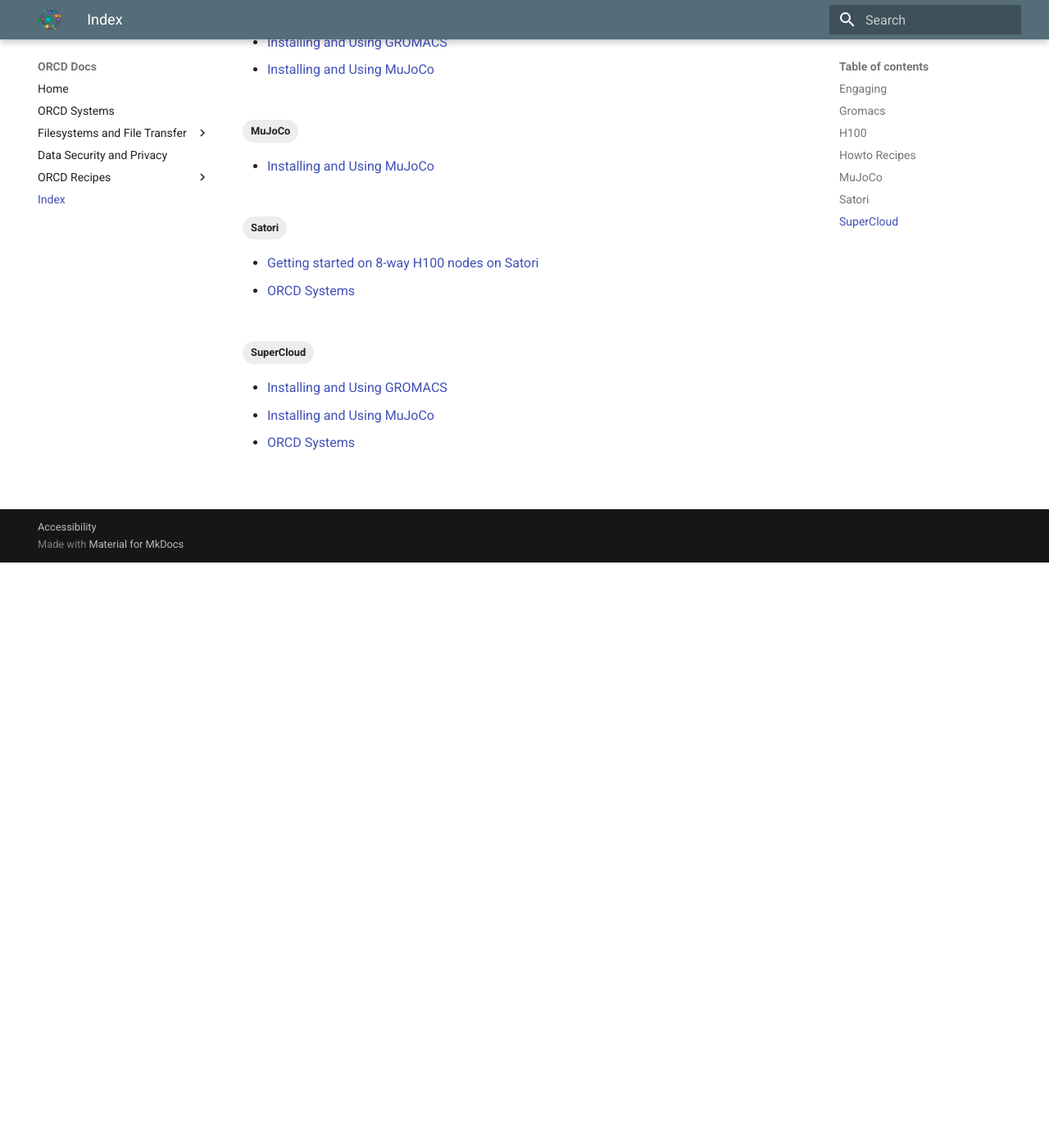
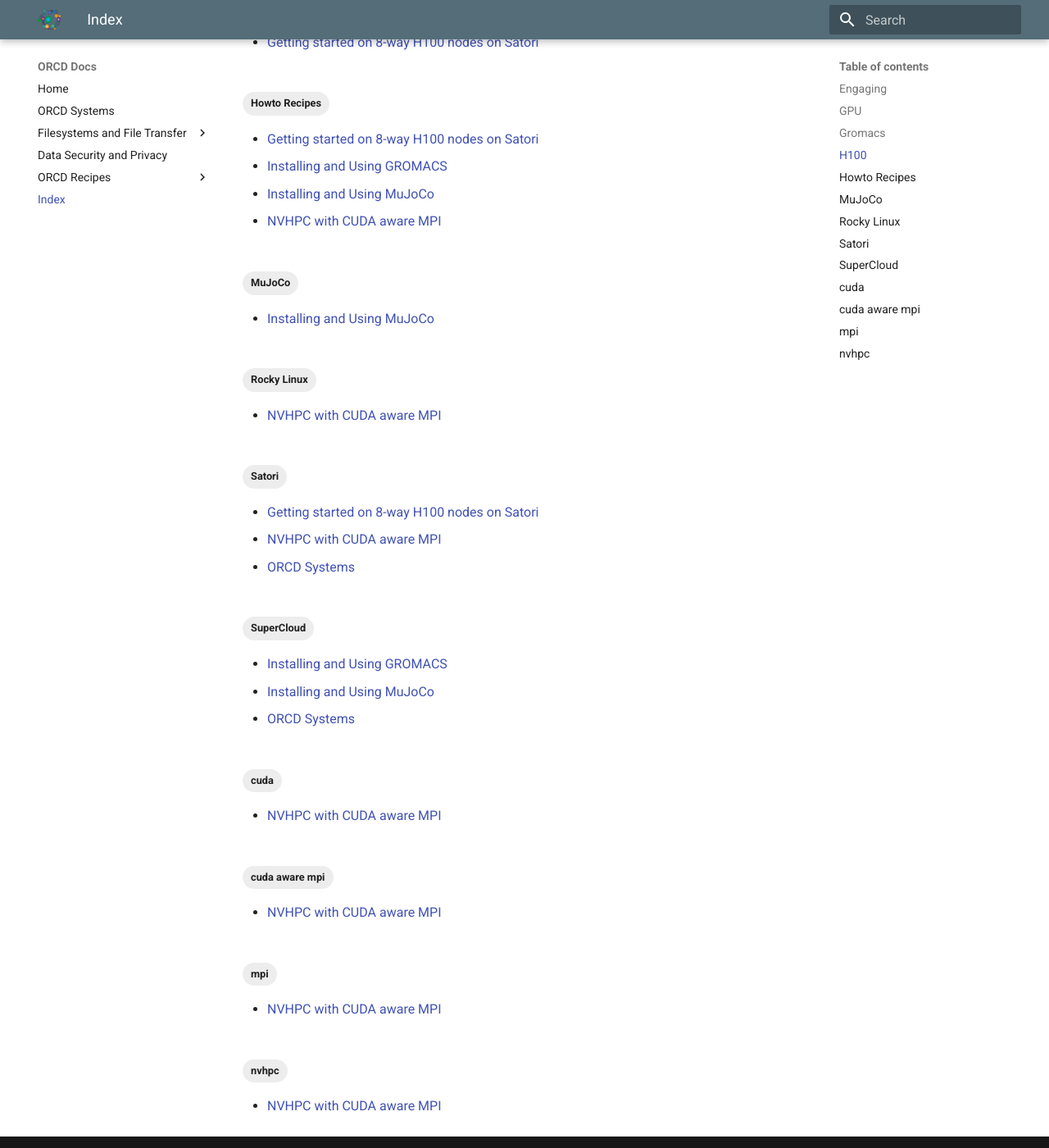
Before and after one commit to mit-orcd/orcd-docs-edit, an MkDocs documentation site: the page built from docs/tags.md, in a window 1280 px wide and 1400 px high, scrolled down 714 px. Shown: the whole window at 82% size. Built offline with MkDocs 1.6.1 and Material for MkDocs 9.7.7, drawn with Linux system fonts in a browser that asks for light colours; some of the changed lines change nothing that is shown; some of the changed text lies outside the part shown.

Commit message:
nvhpc example (#18)
* Some new text

* Small formatting test

* Small text tweaks

* More words

* Trying some more structure

* Standard formatting

* Add some C

* Compile step

* Add compile

* Add expected output

* Full script added

* Try target=_blank

* Looks nicer (still needs attr_list)

* Try attr_list extension option

* Trying

* Get rid of cat in first test.c

* Add to index

* Testing callout for prerequisites

* Adding navigation short title example

* Formatting prereq

* Add GPU and Rocky Linux tags

* Works on satori too

* Link opens new tab using plugin

---------

Co-authored-by: Christopher <christophernhill@gmail.com>

````diff
--- /dev/null
+++ b/docs/recipes/nvhpc-a100-with-cuda-and-mpi-example.md
@@ -0,0 +1,267 @@
+---
+tags:
+ - Engaging
+ - Satori
+ - Howto Recipes
+ - nvhpc
+ - mpi
+ - cuda
+ - cuda aware mpi
+ - GPU
+ - Rocky Linux
+---
+
+# Example of a minimal program using the nvhpc stack with CUDA aware MPI
+
+## About NVHPC
+
+NVHPC is an integrated collection of software tools and libraries distributed by NVidia. An overview document describing nvhpc
+can be found [here](https://developer.nvidia.com/hpc-sdk).
+The aim of the nvhpc team is to provide up to date, preconfigured suites of compilers, libraries and tools that are
+specifically optimized for NVidia GPU hardware. It supports single and multi-GPU execution.
+
+## Basic Usage Example
+
+This example shows steps for using NVHPC to run a simple test MPI program, written in C, that communicates between two GPUs.
+The detailed steps, that can be executed in an interactive Slurm session, are explained
+below.  A complete Slurm job example is shown at the end.
+
+!!! note "Prerequisites"
+
+    This example assumes you have access to a Slurm partition with GPU resources and are working with a Rocky Linux environment.
+
+#### 1. Activate the relevant NVHPC module
+
+The NVHPC environment is installed as a module and can be made visible in a session using the command
+
+```bash
+module load nvhpc/2023_233/nvhpc/23.3
+```
+
+this will add a specific version of the nvhpc software (version 23.3 released in 2023) to a shell or batch script. The
+software added includes compilers for C, C++ and Fortran; base GPU optimized numerical libraries for linear algebra, Fourier
+transforms and others; GPU optimized communication libraries supporting MPI, SHMEM and NCCL APIs.
+
+An environment variable, `NVHPC_ROOT`, is also set. This can be used in scripts to reference the locations of libraries
+when needed.
+
+#### 2. Set paths needed for compile step
+
+Here we use the module environment variable, `NVHPC_ROOT`, to set environment variables
+that have paths needed for compilation and linking of code.
+
+```bash
+culibdir=$NVHPC_ROOT/cuda/lib64
+cuincdir=$NVHPC_ROOT/cuda/include
+```
+
+#### 3. Create a C program for that excutes some simple multi-node, multi-GPU test code.
+
+The next step is to create a file holding C code that uses MPI to send information between two GPUs
+running in different processes. Paste the C code below into a file called `test.c`.
+
+```c title="test.c"
+#include <stdio.h>
+#include <stdlib.h>
+#include <mpi.h>
+#include <cuda_runtime.h>
+int main(int argc, char *argv[])
+{
+  int myrank, mpi_nranks;
+  int LBUF=1000000;
+  float *sBuf_h, *rBuf_h;
+  float *sBuf_d, *rBuf_d;
+  int bSize;
+  int i;
+
+  MPI_Init(&argc, &argv);
+  MPI_Comm_rank(MPI_COMM_WORLD, &myrank);                  // my MPI rank
+  MPI_Comm_size(MPI_COMM_WORLD, &mpi_nranks);
+
+  if ( mpi_nranks != 2 ) { printf("Program requires exactly 2 ranks\n");exit(-1); }
+
+  int deviceCount;
+  cudaGetDeviceCount(&deviceCount);               // How many GPUs?
+  printf("Number of GPUs found = %d\n",deviceCount);
+  int device_id = myrank % deviceCount;
+  cudaSetDevice(device_id);                       // Map MPI-process to a GPU
+  printf("Assigned GPU %d to MPI rank %d of %d.\n",device_id, myrank, mpi_nranks);
+
+  // Allocate buffers on each host and device
+  bSize = sizeof(float)*LBUF;
+  sBuf_h = malloc(bSize);
+  rBuf_h = malloc(bSize);
+  for (i=0;i<LBUF;++i){
+    sBuf_h[i]=(float)myrank;
+    rBuf_h[i]=-1.;
+  }
+  if ( myrank == 0 ) {
+   printf("rBuf_h[0] = %f\n",rBuf_h[0]);
+  }
+
+  cudaMalloc((void **)&sBuf_d,bSize);
+  cudaMalloc((void **)&rBuf_d,bSize);
+
+  cudaMemcpy(sBuf_d,sBuf_h,bSize,cudaMemcpyHostToDevice);
+
+  if ( myrank == 0 ) {
+   MPI_Recv(rBuf_d,LBUF,MPI_REAL,1,0,MPI_COMM_WORLD,MPI_STATUS_IGNORE);
+  }
+  else if ( myrank == 1 ) {
+   MPI_Send(sBuf_d,LBUF,MPI_REAL,0,0,MPI_COMM_WORLD);
+  }
+  else
+  {
+   printf("Unexpected myrank value %d\n",myrank);
+   exit(-1);
+  }
+
+  cudaMemcpy(rBuf_h,rBuf_d,bSize,cudaMemcpyDeviceToHost);
+  if ( myrank == 0 ) {
+   printf("rBuf_h[0] = %f\n",rBuf_h[0]);
+  }
+
+  MPI_Barrier(MPI_COMM_WORLD);
+  MPI_Finalize();
+}
+```
+
+#### 4. Compile program
+
+Here we use nvhpc MPI wrapper to compile. The two environment variables we set earlier (`cuincdir` and `culibdir`) are used to
+let the compile step know where to find the relevant CUDA header and library files. The CUDA runtime library (`cudart`) is added
+as a location for finding CUDA functions the code utilizes.
+
+
+```bash
+mpicc test.c -I${cuincdir} -L${culibdir} -lcudart
+```
+
+#### 5. Execute program
+
+Once code has been compiled the `mpiexec` command that is part of the `nvhpc` module can be used to run the test program.
+The `nvhpc` module defaults to using its builtin version of OpneMPI. The OpenMPI option `btl_openib_warn_no_device_params_found`
+is passed into the OpenMPI runtime library. This option supresses a warning that OpenMPI can generate when it encounters
+a network device card that is not present in a built-in list that OpenMPI has historically included.
+
+```bash
+mpiexec --mca btl_openib_warn_no_device_params_found 0 -n 2 ./a.out
+```
+
+Running this program using the command above should produce the following output.
+
+```
+Number of GPUs found = 1
+Number of GPUs found = 1
+Assigned GPU 0 to MPI rank 0 of 2.
+rBuf_h[0] = -1.000000
+Assigned GPU 0 to MPI rank 1 of 2.
+rBuf_h[0] = 1.000000
+```
+
+## Example of Slurm job file for excuting this example
+
+The job script file below will run all the steps described above. It can  be submitted to Slurm using the command `sbatch` followed by the filename
+holding the job script.
+
+```
+#!/bin/bash
+#SBATCH -p sched_system_all
+#SBATCH --constraint=rocky8
+#SBATCH -N 2
+#SBATCH -n 2
+#SBATCH --gres=gpu:2
+#SBATCH --time=00:02:00
+#
+# Basic slurm job that tests GPU aware MPI in the NVHPC tool stack.
+#
+#
+#   To submit through Slurm use:
+#
+#   $ sbatch test_cuda_and_mpi.sbatch
+#
+#   in terminal.
+
+# Write a little log info
+echo "## Start time \""`date`"\""
+echo "## Slurm job running on nodes \"${SLURM_JOB_NODELIST}\""
+echo "## Slurm submit directory \"${SLURM_SUBMIT_DIR}\""
+echo "## Slurm submit host \"${SLURM_SUBMIT_HOST}\""
+echo " "
+
+
+module load nvhpc/2023_233/nvhpc/23.3
+culibdir=$NVHPC_ROOT/cuda/lib64
+cuincdir=$NVHPC_ROOT/cuda/include
+
+cat > test.c <<'EOFA'
+#include <stdio.h>
+#include <stdlib.h>
+#include <mpi.h>
+#include <cuda_runtime.h>
+int main(int argc, char *argv[])
+{
+  int myrank, mpi_nranks;
+  int LBUF=1000000;
+  float *sBuf_h, *rBuf_h;
+  float *sBuf_d, *rBuf_d;
+  int bSize;
+  int i;
+
+  MPI_Init(&argc, &argv);
+  MPI_Comm_rank(MPI_COMM_WORLD, &myrank);                  // my MPI rank
+  MPI_Comm_size(MPI_COMM_WORLD, &mpi_nranks);
+
+  if ( mpi_nranks != 2 ) { printf("Program requires exactly 2 ranks\n");exit(-1); }
+
+  int deviceCount;
+  cudaGetDeviceCount(&deviceCount);               // How many GPUs?
+  printf("Number of GPUs found = %d\n",deviceCount);
+  int device_id = myrank % deviceCount;
+  cudaSetDevice(device_id);                       // Map MPI-process to a GPU
+  printf("Assigned GPU %d to MPI rank %d of %d.\n",device_id, myrank, mpi_nranks);
+
+  // Allocate buffers on each host and device
+  bSize = sizeof(float)*LBUF;
+  sBuf_h = malloc(bSize);
+  rBuf_h = malloc(bSize);
+  for (i=0;i<LBUF;++i){
+    sBuf_h[i]=(float)myrank;
+    rBuf_h[i]=-1.;
+  }
+  if ( myrank == 0 ) {
+   printf("rBuf_h[0] = %f\n",rBuf_h[0]);
+  }
+
+  cudaMalloc((void **)&sBuf_d,bSize);
+  cudaMalloc((void **)&rBuf_d,bSize);
+
+  cudaMemcpy(sBuf_d,sBuf_h,bSize,cudaMemcpyHostToDevice);
+
+  if ( myrank == 0 ) {
+   MPI_Recv(rBuf_d,LBUF,MPI_REAL,1,0,MPI_COMM_WORLD,MPI_STATUS_IGNORE);
+  }
+  else if ( myrank == 1 ) {
+   MPI_Send(sBuf_d,LBUF,MPI_REAL,0,0,MPI_COMM_WORLD);
+  }
+  else
+  {
+   printf("Unexpected myrank value %d\n",myrank);
+   exit(-1);
+  }
+
+  cudaMemcpy(rBuf_h,rBuf_d,bSize,cudaMemcpyDeviceToHost);
+  if ( myrank == 0 ) {
+   printf("rBuf_h[0] = %f\n",rBuf_h[0]);
+  }
+
+  MPI_Barrier(MPI_COMM_WORLD);
+  MPI_Finalize();
+}
+EOFA
+
+mpicc test.c -I${cuincdir} -L${culibdir} -lcudart
+
+mpiexec --mca btl_openib_warn_no_device_params_found 0 -n 2 ./a.out
+
+```
--- a/mkdocs.yml
+++ b/mkdocs.yml
@@ -10,8 +10,9 @@
 #    - Best Practices:  filesystems-file-transfer/filesystem-best-practices.md
   - Data Security and Privacy: data-security.md
   - ORCD Recipes:
+#    - recipes/gurobi.md
     - recipes/mujoco.md
-#    - recipes/gurobi.md
+    - 'NVHPC with CUDA aware MPI': recipes/nvhpc-a100-with-cuda-and-mpi-example.md
 #  - Basic software and package installation:
 #    - Environment Modules: software/page1.md
 #    - Installing packages/libraries in Julia, Python, R: software/page2.md
@@ -34,7 +35,9 @@
     primary: blue grey
 markdown_extensions:
     - toc:
-        permalink: 
+        permalink: True
+    - attr_list
+    - admonition
 plugins:
   - search
   - tags:
````
